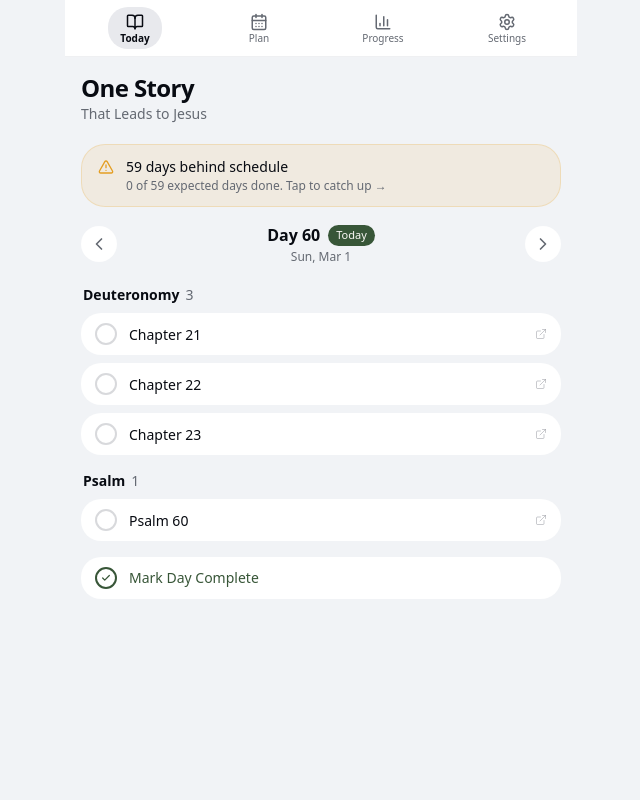
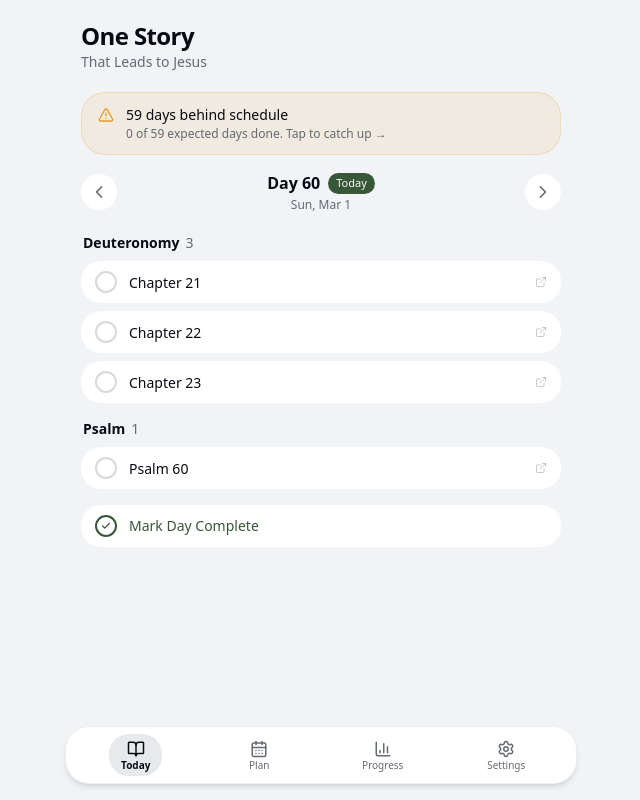
Before and after one commit to abenezerdame/onestory-app, a Next.js app: page / in a window 1280 px wide. Shown: the whole page, without its empty margins (319-959 px from the left). Built offline with nearby package versions, Linux system fonts and the light colour scheme.

Commit message:
Float bottom nav 16px above screen edge
https://claude.ai/code/session_012XuLB6KJt9GeerYbaayE5F

```diff
--- a/src/components/BottomNav.tsx
+++ b/src/components/BottomNav.tsx
@@ -18,8 +18,8 @@ const tabs: { id: Tab; label: string; icon: typeof BookOpen }[] = [
 
 export function BottomNav({ activeTab, onTabChange }: BottomNavProps) {
   return (
-    <nav className="fixed top-0 left-0 right-0 z-50">
-      <div className="max-w-lg mx-auto bg-card border-b border-border/50">
+    <nav className="fixed bottom-4 left-4 right-4 z-50 max-w-lg mx-auto">
+      <div className="bg-card border border-border/50 rounded-2xl shadow-md">
         <div className="flex items-center justify-around h-14 px-2">
           {tabs.map(tab => {
             const Icon = tab.icon;
--- a/src/components/PlanView.tsx
+++ b/src/components/PlanView.tsx
@@ -60,7 +60,7 @@ export function PlanView(props: PlanViewProps) {
   };
 
   return (
-    <div className="px-4 pt-[72px] pb-8 max-w-lg mx-auto">
+    <div className="px-4 pt-5 pb-24 max-w-lg mx-auto">
       <div className="mb-4">
         <h1 className="text-2xl font-bold tracking-tight">Reading Plan</h1>
         <p className="text-sm text-muted-foreground">358 days through the Bible</p>
--- a/src/components/ProgressView.tsx
+++ b/src/components/ProgressView.tsx
@@ -46,7 +46,7 @@ export function ProgressView({ stats, isDayComplete, startDate }: ProgressViewPr
   };
 
   return (
-    <div className="px-4 pt-[72px] pb-8 max-w-lg mx-auto">
+    <div className="px-4 pt-5 pb-24 max-w-lg mx-auto">
       <div className="mb-6">
         <h1 className="text-2xl font-bold tracking-tight">Progress</h1>
         <p className="text-sm text-muted-foreground">Your reading journey</p>
--- a/src/components/SettingsView.tsx
+++ b/src/components/SettingsView.tsx
@@ -42,7 +42,7 @@ export function SettingsView({ startDate, setStartDate, exportProgress, importPr
   const [markTillOpen, setMarkTillOpen] = useState(false);
 
   return (
-    <div className="px-4 pt-[72px] pb-8 max-w-lg mx-auto">
+    <div className="px-4 pt-5 pb-24 max-w-lg mx-auto">
       <div className="mb-5">
         <h1 className="text-2xl font-bold tracking-tight">Settings</h1>
         <p className="text-sm text-muted-foreground">Customize your experience</p>
--- a/src/components/TodayView.tsx
+++ b/src/components/TodayView.tsx
@@ -54,7 +54,7 @@ export function TodayView(props: TodayViewProps) {
     : null;
 
   return (
-    <div className="px-4 pt-[72px] pb-8 max-w-lg mx-auto">
+    <div className="px-4 pt-5 pb-24 max-w-lg mx-auto">
       {/* Page header */}
       <div className="mb-5">
         <h1 className="text-2xl font-bold tracking-tight">One Story</h1>
```
